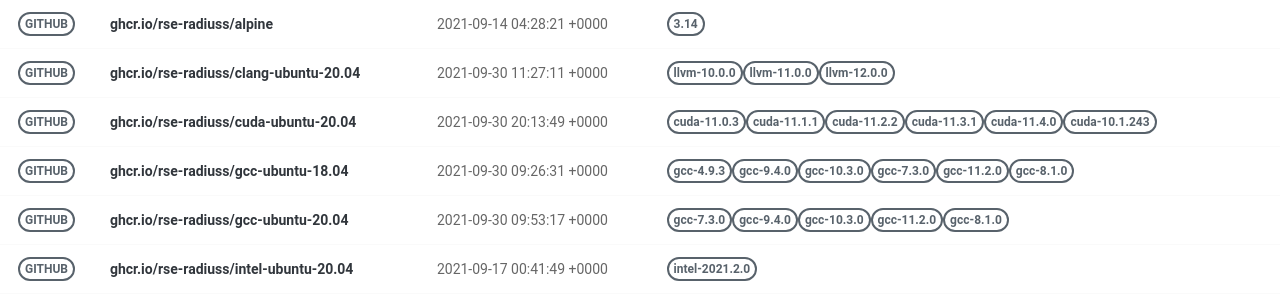
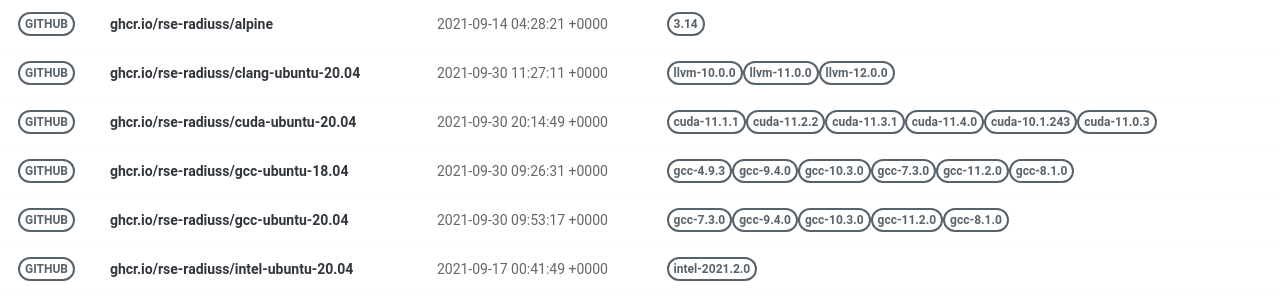
Before and after one commit to rse-ops/docker-images, a Jekyll site: the page built from pages/index.md, in a window 1280 px wide. Shown: the part 130-430 px from the top of the page. Built offline with Jekyll 4.4.1, drawn with Linux system fonts in a browser that asks for light colours; nearby versions of some CDN libraries; part of the change alters nothing that is shown.

Commit message:
Automated push to update library 2021-09-30

```diff
--- a/_library/ghcr.io-rse-radiuss-cuda-ubuntu-20.04.md
+++ b/_library/ghcr.io-rse-radiuss-cuda-ubuntu-20.04.md
@@ -1,14 +1,11 @@
 ---
 layout: container
 name: ghcr.io/rse-radiuss/cuda-ubuntu-20.04
-updated_at: 2021-09-30 20:13:49.875725
+updated_at: 2021-09-30 20:14:49.032960
 
 
 container_url: https://github.com/orgs/rse-radiuss/packages/container/package/cuda-ubuntu-20.04
 versions:
- - tag: cuda-11.0.3
-   dockerfile: https://github.com/rse-radiuss/docker-images/blob/main/ubuntu/cuda/Dockerfile
-   manifest: https://crane.ggcr.dev/manifest/ghcr.io/rse-radiuss/cuda-ubuntu-20.04:cuda-11.0.3
  - tag: cuda-11.1.1
    dockerfile: https://github.com/rse-radiuss/docker-images/blob/main/ubuntu/cuda/Dockerfile
    manifest: https://crane.ggcr.dev/manifest/ghcr.io/rse-radiuss/cuda-ubuntu-20.04:cuda-11.1.1
@@ -24,5 +21,8 @@ versions:
  - tag: cuda-10.1.243
    dockerfile: https://github.com/rse-radiuss/docker-images/blob/main/ubuntu/cuda/Dockerfile
    manifest: https://crane.ggcr.dev/manifest/ghcr.io/rse-radiuss/cuda-ubuntu-20.04:cuda-10.1.243
+ - tag: cuda-11.0.3
+   dockerfile: https://github.com/rse-radiuss/docker-images/blob/main/ubuntu/cuda/Dockerfile
+   manifest: https://crane.ggcr.dev/manifest/ghcr.io/rse-radiuss/cuda-ubuntu-20.04:cuda-11.0.3
 
 ---
```
